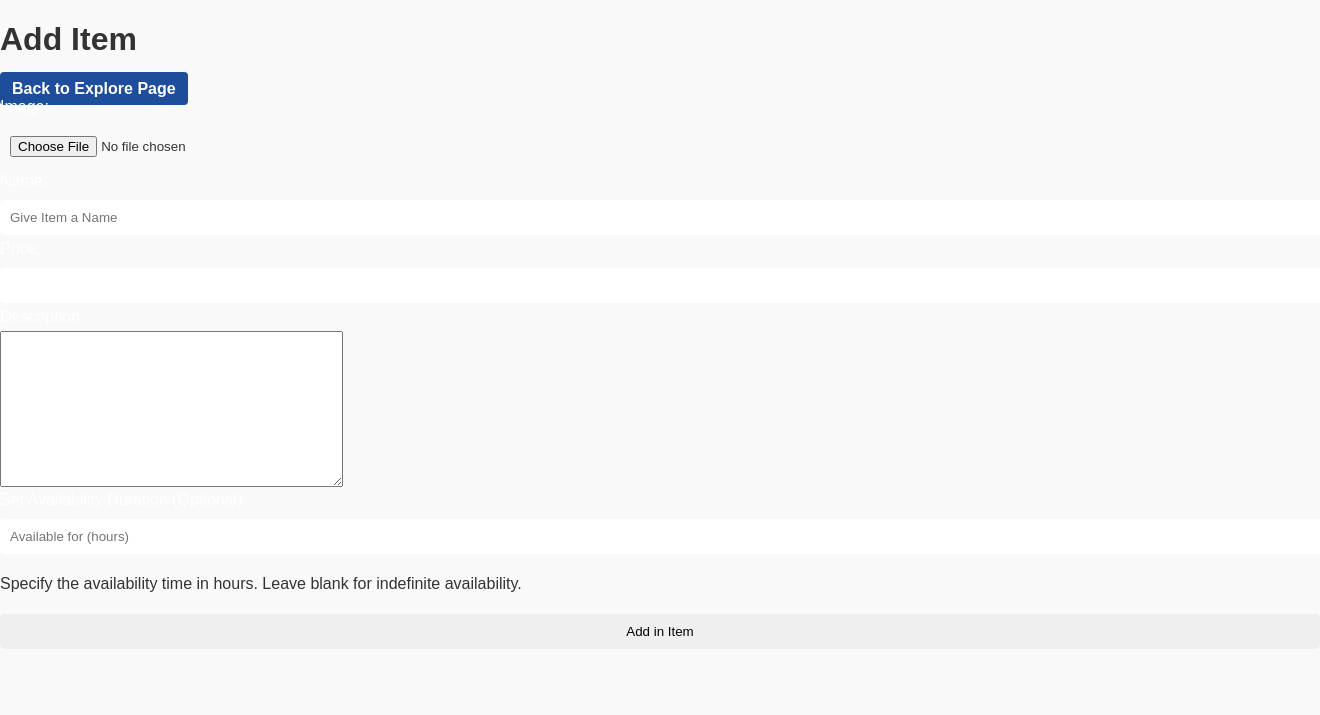
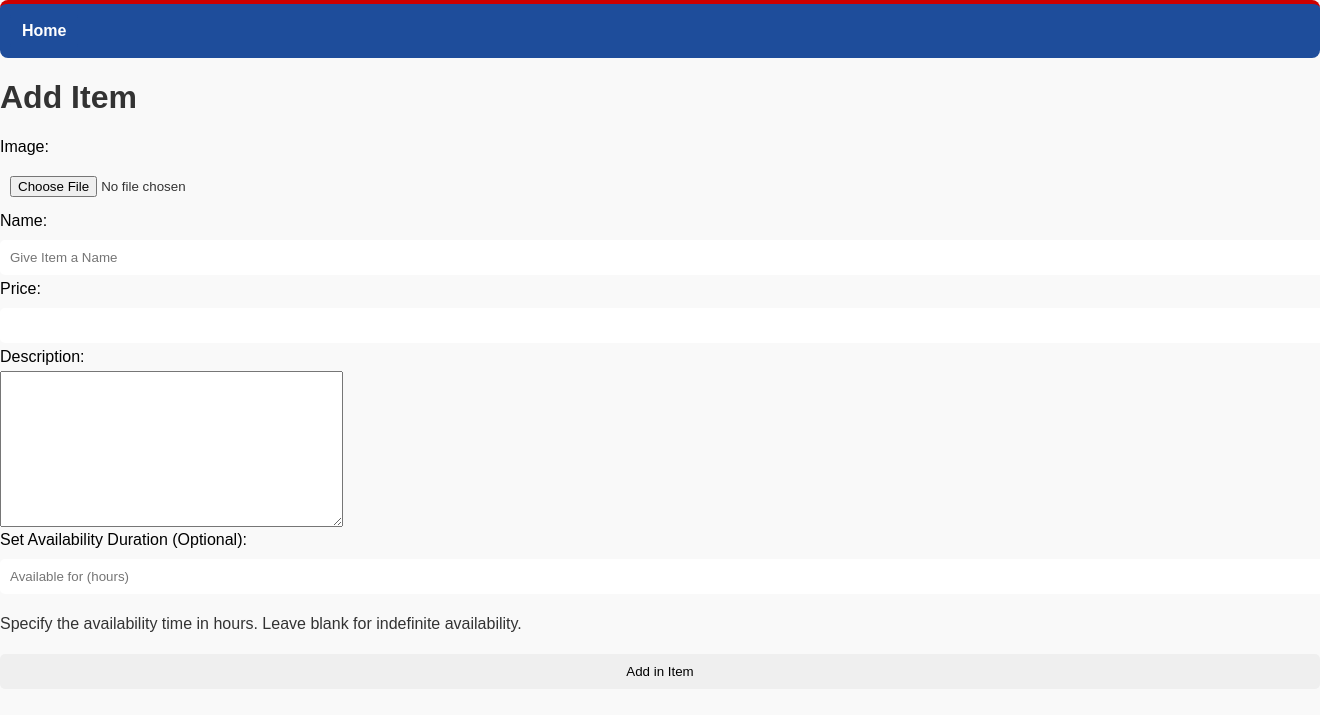
Before and after one commit to DePaul-CSC-394-401/final-project-team-1, a Django app: page /add_listing in a window 1320 px wide; the page is wider, and only the part inside the window is pictured. Shown: the top 715 px of that part. Run offline with Django 5.2, Linux system fonts and the light colour scheme.

Commit message:
Updated CSS

```diff
--- a/depaul_market/static/main.css
+++ b/depaul_market/static/main.css
@@ -198,7 +198,7 @@ button[type="submit"]:hover {
 .form-group label {
     display: block;
     margin-bottom: 5px;
-    color: white;
+    color: black;
 }
 
 .form-group input {
--- a/depaul_market/templates/add_listing.html
+++ b/depaul_market/templates/add_listing.html
@@ -2,11 +2,10 @@
 
 {% block head %}
 <body>
+    <div class="profile-nav-container">
+        <a href="{% url 'explore' %}">Home</a>
+    </div>
     <h1>Add Item</h1>
-    <div class="nav-links">
-        <a href="{% url 'explore' %}"> Back to Explore Page</a>
-    </div>
-
     <form action="" method="post" enctype="multipart/form-data">
 
         {% csrf_token %}
--- a/depaul_market/templates/explore.html
+++ b/depaul_market/templates/explore.html
@@ -6,11 +6,13 @@
         <div class="nav-links">
             <a href="{% url 'add_listing' %}"> Add a listing  </a>
             <a href="{% url 'profile_settings' %}">Profile </a>
-            <a href="{% url 'logout' %}"> Logout </a>
             <a href="{% url 'cart' %}">Cart</a>
             <a href="{% url 'wallet' %}">Wallet</a>
+            <a href="{% url 'logout' %}"> Logout </a>
+
         </div>
     </div>
+
 
     <div class="sidebar-container">
         <div class="sidebar">
--- a/depaul_market/templates/profile.html
+++ b/depaul_market/templates/profile.html
@@ -4,7 +4,7 @@
 <body>
 
     <div class="profile-nav-container">
-        <a href="{% url 'explore' %}" class="btn btn-primary">Back to Explore </a>
+        <a href="{% url 'explore' %}" class="btn btn-primary">Home </a>
         <a href="{% url 'profile_management' %}" class="btn btn-primary">Profile Management</a>
     </div>
 
--- a/depaul_market/templates/wallet.html
+++ b/depaul_market/templates/wallet.html
@@ -3,7 +3,9 @@
 {% block head %}
 {% load static %}
 
-<h1> <a href="{% url 'explore' %}">Home</a> <h1>
+<div class="profile-nav-container">
+    <a href="{% url 'explore' %}"> Home</a>
+</div>
 <h1>Wallet</h1>
 
 <h2>Balance: ${{wallet.balance}}</h2>
```
Also changed, not shown: depaul_market/templates/cart.html (+6 -2 lines), depaul_market/templates/edit_listing.html (+10 -4 lines), media/download-1.jpg (added), media/download-2.jpg (added), media/download-3.jpg (added), media/images-1.jpg (added), media/images-2.jpg (added).
